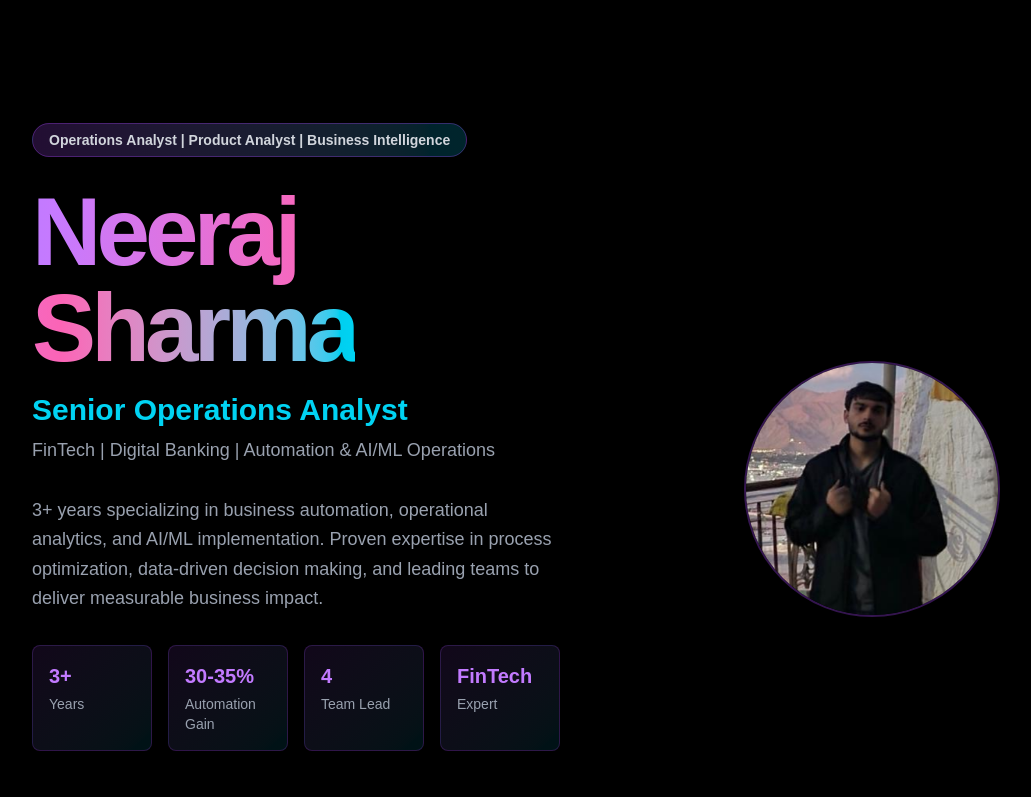
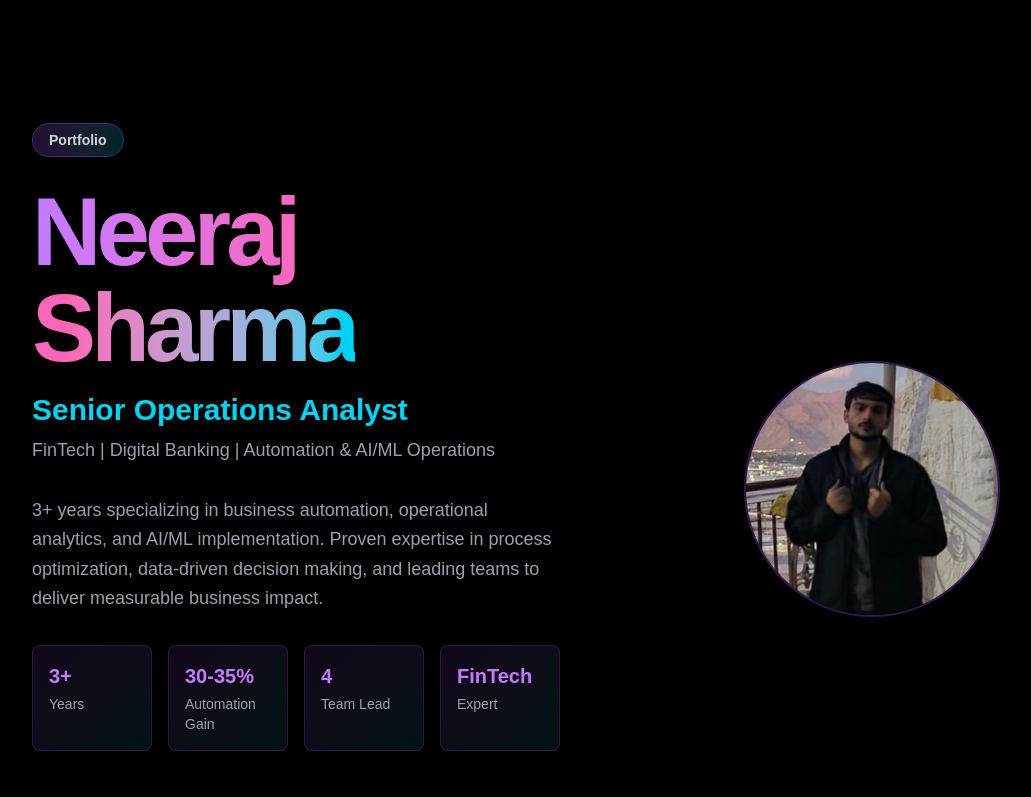
Before and after one commit to neeraj7895/neeraj-portfolio, a Next.js app: page / in a window 1280 px wide. Shown: the top 797 px of the page, without its empty margins (56-1087 px from the left). Built offline with nearby package versions, Linux system fonts and the light colour scheme.

Commit message:
Updated portfolio content

```diff
--- a/app/page.tsx
+++ b/app/page.tsx
@@ -108,7 +108,7 @@ export default function Home() {
               className="inline-block max-w-full"
             >
               <span className="px-3 md:px-4 py-2 rounded-full bg-gradient-to-r from-purple-500/20 to-cyan-500/20 border border-purple-500/30 text-xs md:text-sm font-semibold text-gray-300 break-words">
-                Operations Analyst | Product Analyst | Business Intelligence
+                Portfolio
               </span>
             </motion.div>
 
```
